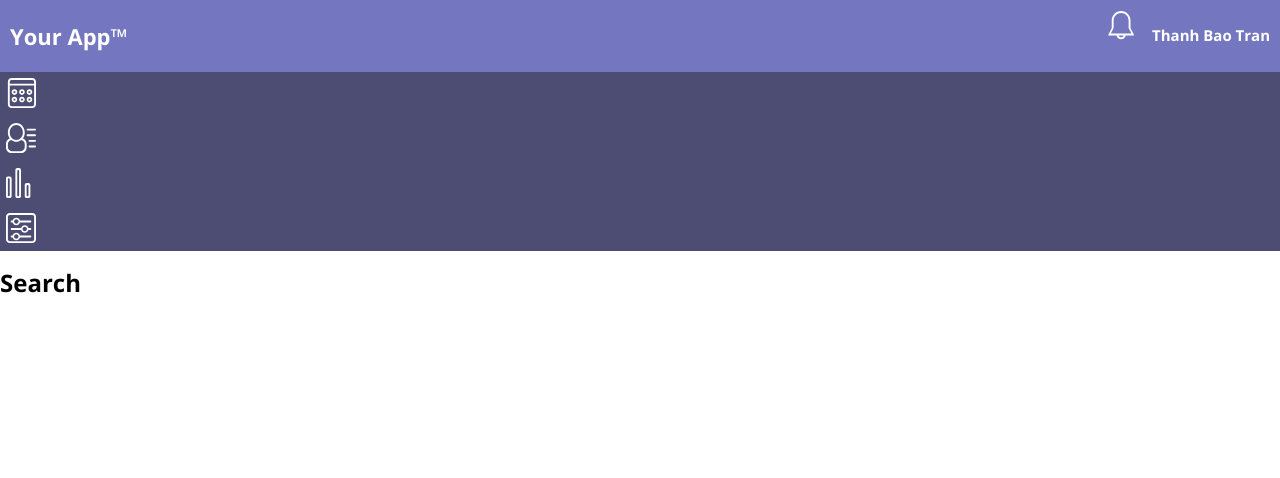
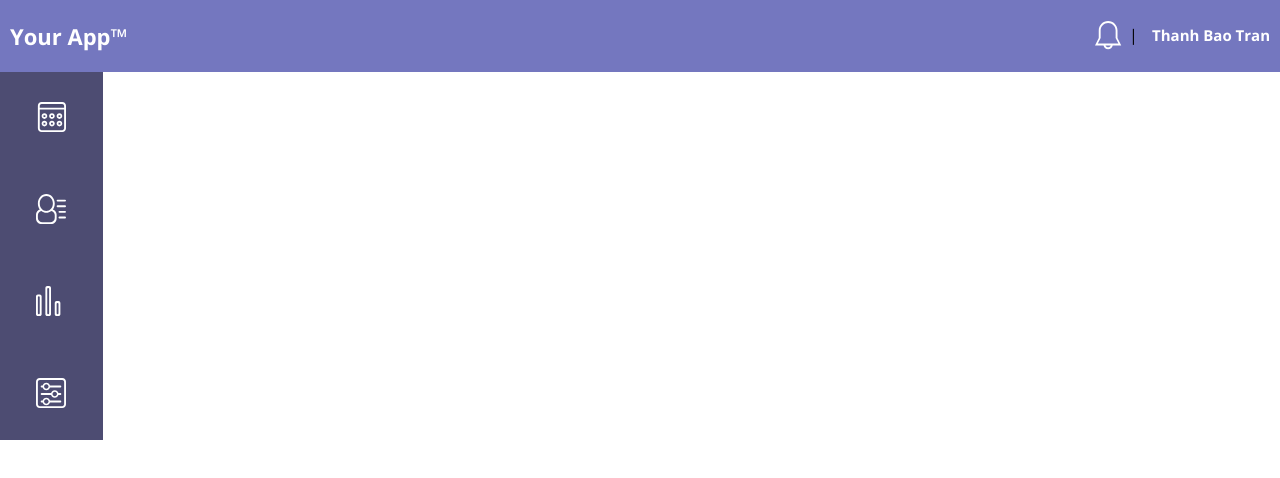
Before and after one commit to tbaotran/web_app_dashboard, a plain HTML site: page index.html in a window 1280 px wide. Drawn offline with nearby package versions, Linux system fonts and the light colour scheme.

Commit message:
Add Flex and Align Nav menu

```diff
--- a/css/style.css
+++ b/css/style.css
@@ -42,6 +42,10 @@ header {
 	display: inline-block;
 }
 
+#alert {
+	margin-bottom: -10px;
+}
+
 /* ---- Navigation ---- */
 
 .main-header {
@@ -50,15 +54,25 @@ header {
 	justify-content: space-between;
 }
 
+.flex {
+	display: flex;
+	flex-direction: row;
+}
+
+.nav {
+	flex-direction: column;
+	justify-content: space-between;
+	background-color: #4d4c72;
+	list-style: none;
+}
+
 .nav a {
-	display: block;
 	text-align: left;
 	padding: .4em;
 }
 
-nav {
-	background-color: #4d4c72;
-	list-style: none;
+.nav li {
+	padding:  30px;
 }
 
 .sr-only {
--- a/index.html
+++ b/index.html
@@ -12,7 +12,8 @@
 	<header class="main-header">
 		<h1 class="title">Your App&trade;</h1>
 		<div>
-		<img src="icons/icon-bell.svg" alt="Alert icon">
+		<img src="icons/icon-bell.svg" alt="Alert icon" id="alert">
+		<span>|</span>
 		<h1 class="name">Thanh Bao Tran</h1>
 		</div>
 	</header>
@@ -26,7 +27,6 @@
 		</nav>
 
 		<section class="search">
-			<h2>Search</h2>
 		</section>
 
 		<section class="traffic">
```
